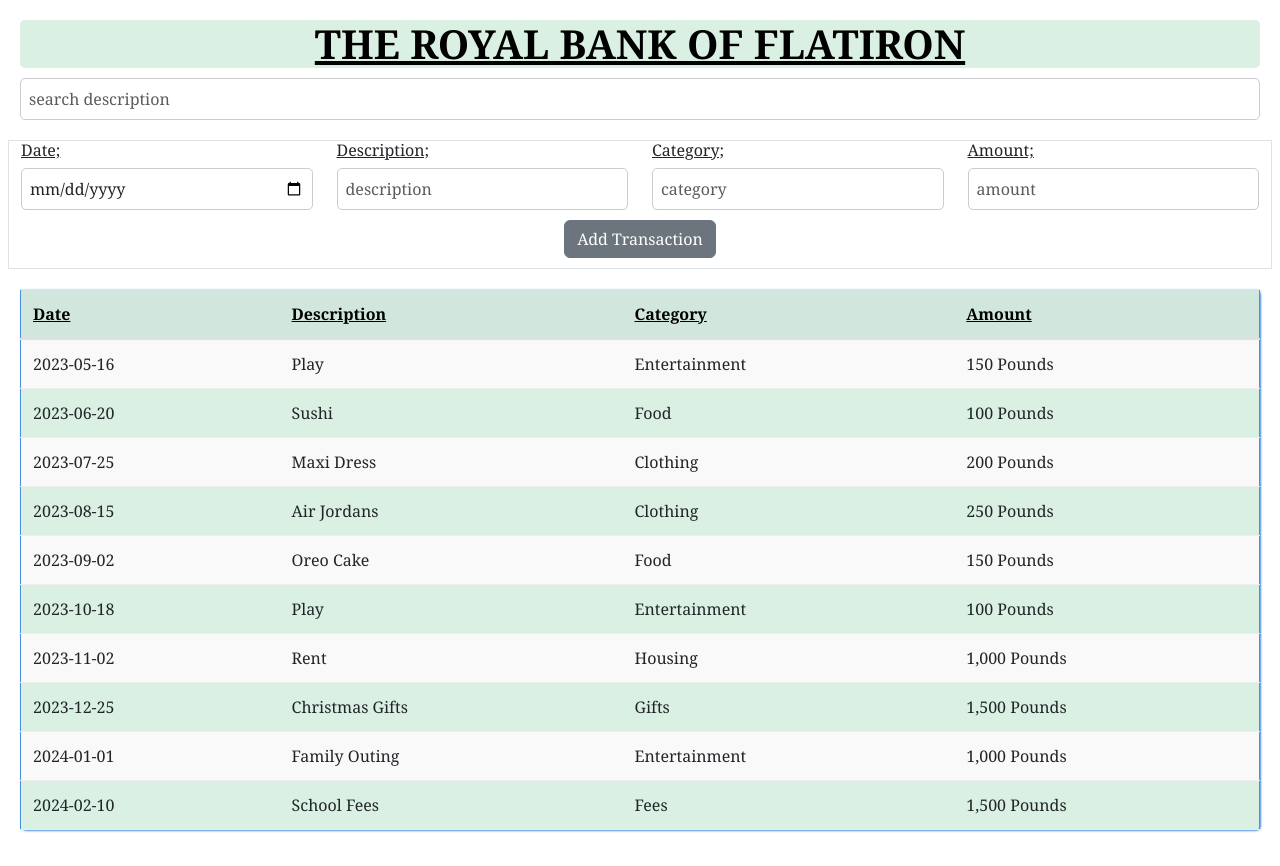
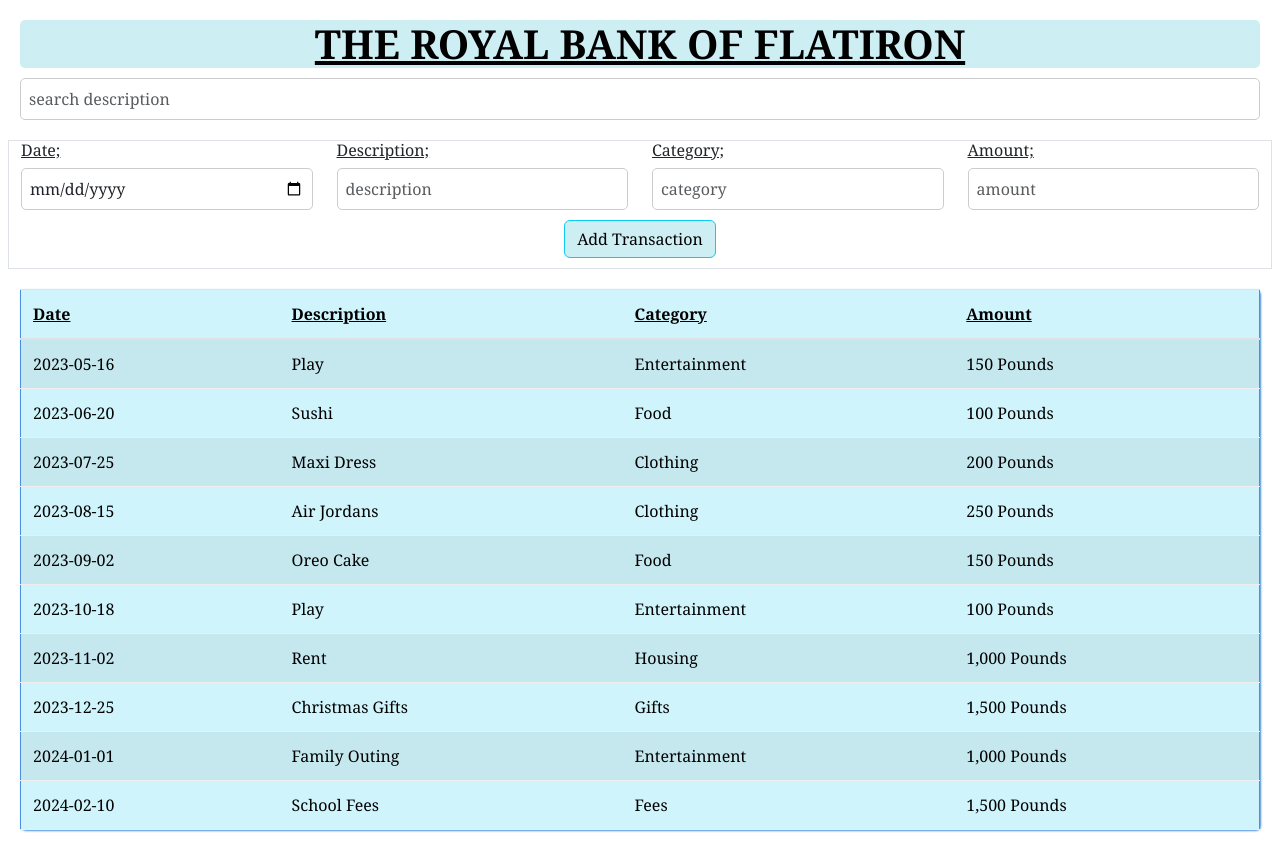
Before and after one commit to Lesliemwangi/bank-flatiron, a React (Vite) app: page / in a window 1280 px wide. Built offline with nearby package versions, Linux system fonts and the light colour scheme.

Commit message:
code-challenge

```diff
--- a/src/App.css
+++ b/src/App.css
@@ -2,7 +2,7 @@
   display: block;
   text-align: center;
   margin-bottom: 10px;
-  background-color:  #daf0e2;
+  background-color:  #cdeff4;
   color: black;
   border: none;
   border-radius: 5px;
--- a/src/components/Form.jsx
+++ b/src/components/Form.jsx
@@ -1,26 +1,37 @@
+// The component imports the useState hook from React to manage the component state.
 import { useState } from "react";
 
+// Declare the funtion Form with 2 props
+// These props are used to manage the state of transactions in the parent component
 export default function Form({ transactions, setTransactions }) {
+  // Initialize the state variable "report" with an object containing 4 properties:
+  // "date", "description", "category", and "amount", all set to an empty string
   const [report, setReport] = useState({
     date: "",
     description: "",
     category: "",
-    amount: ""
+    amount: "",
   });
 
+  // Declare the function sumbitHandle which handles the form submission event
   function submitHandle(e) {
     e.preventDefault();
     console.log(report);
+    // Check if all properties in the "report" object have values
     if (report.date && report.description && report.category && report.amount) {
+      // If all properties have values, add the "report" object to the "transactions" array
       setTransactions([...transactions, report]);
     }
   }
 
+  // Function to handle input changes
   function changeHandle(e) {
     console.log(e.target.value);
+    // Update the "report" state by spreading its current values and overwriting the property
+    // associated with the input field that triggered the event
     setReport({
       ...report,
-      [e.target.name]: e.target.value
+      [e.target.name]: e.target.value,
     });
   }
 
@@ -28,6 +39,7 @@ export default function Form({ transactions, setTransactions }) {
     <div className="row border" style={{ paddingBottom: "10px" }}>
       <div className="col-3">
         <h6>
+          {/* Date input field */}
           <u>Date;</u>
         </h6>
         <input
@@ -42,6 +54,7 @@ export default function Form({ transactions, setTransactions }) {
       </div>
       <div className="col-3">
         <h6>
+          {/* Description input field */}
           <u>Description;</u>
         </h6>
         <input
@@ -56,6 +69,7 @@ export default function Form({ transactions, setTransactions }) {
       </div>
       <div className="col-3">
         <h6>
+          {/* Category input field */}
           <u>Category;</u>
         </h6>
         <input
@@ -70,6 +84,7 @@ export default function Form({ transactions, setTransactions }) {
       </div>
       <div className="col-3">
         <h6>
+          {/* Amount input field */}
           <u>Amount;</u>
         </h6>
         <input
@@ -84,11 +99,8 @@ export default function Form({ transactions, setTransactions }) {
       </div>
 
       <div className="col-12 d-flex justify-content-center">
-        <button
-          type="submit"
-          onClick={submitHandle}
-          className="btn btn-secondary"
-        >
+        <button type="submit" onClick={submitHandle} className="btn btn-info">
+          {/* Add Transaction button */}
           Add Transaction
         </button>
       </div>
--- a/src/components/Search.jsx
+++ b/src/components/Search.jsx
@@ -1,18 +1,30 @@
-function Search({ setTransactions, goods}) {
-  function changeHandle (e){
-     const info = e.target.value;
+// A functional component in React.js named 'Search' that takes in two props:
+// 'setTransactions' (a function to update the state of transactions) and 'goods' (an array of transaction objects).
+function Search({ setTransactions, goods }) {
+  // A function 'changeHandle' that takes an event object 'e' as a parameter.
+  function changeHandle(e) {
+    // Store the input value from the event object in the 'info' variable.
+    const info = e.target.value;
+
+    // If the input value is not empty, filter the 'goods' array based on the input value.
     if (info.length > 0) {
+      // Filter the 'goods' array based on the input value.
       const filter = goods.filter((currency) => {
+        // Check if the 'description' property of each 'currency' object includes the input value.
         return currency.description.toLowerCase().includes(info.toLowerCase());
       });
+
+      // If the filtered array has a length greater than 0, update the 'transactions' state with the filtered array.
       if (filter.length > 0) {
         setTransactions(filter);
       }
     } else {
+      // If the input value's length is 0, update the 'transactions' state with the original 'goods' array.
       setTransactions(goods);
     }
   }
 
+  // Render the input element with necessary attributes and event listener.
   return (
     <div style={{ display: "block", paddingBottom: "10px" }}>
       <input
@@ -21,10 +33,9 @@ function Search({ setTransactions, goods}) {
         placeholder="search description"
         onChange={changeHandle}
       />
-
-
     </div>
   );
 }
 
+// Export the 'Search' component as the default export.
 export default Search;
--- a/src/components/Table.jsx
+++ b/src/components/Table.jsx
@@ -1,19 +1,25 @@
-function Table({transactions}) {
+
+// Function component 'Table' receives 'transactions' as a prop
+function Table({ transactions }) {
+  // Use 'map' to iterate through 'transactions' array and return a new array of table rows
   const item = transactions.map((currency, index) => {
+    // Destructure 'currency' object to access its properties
+    const { date, description, category, amount } = currency;
+
+    // Return a table row for each transaction with its corresponding data
     return (
       <tr key={index + 1}>
-        <td>{currency.date}</td>
-        <td>{currency.description}</td>
-        <td>{currency.category}</td>
-        <td>{currency.amount}</td>
+        <td>{date}</td>
+        <td>{description}</td>
+        <td>{category}</td>
+        <td>{amount}</td>
       </tr>
     );
   });
-  return(
-    <>
-    {item}
-    </>
-  )
+
+  // Return the table rows wrapped in a fragment
+  return <>{item}</>;
 }
 
+// Export the 'Table' component
 export default Table;
--- a/src/components/TransactionTable.jsx
+++ b/src/components/TransactionTable.jsx
@@ -1,20 +1,30 @@
 import Table from "../components/Table";
 
+// A functional component in React that renders a table of transactions
 function TransactionTable({ transactions }) {
+  // Return a table element with table head and table body
   return (
-    <table className="table table-success table-striped">
+    <table className="table table-info table-striped">
       <thead>
         <tr>
           <th scope="col">
             <u>Date</u>
           </th>
-          <th scope="col"><u>Description</u></th>
-          <th scope="col"><u>Category</u></th>
-          <th scope="col"><u>Amount</u></th>
+          <th scope="col">
+            <u>Description</u>
+          </th>
+          <th scope="col">
+            <u>Category</u>
+          </th>
+          <th scope="col">
+            <u>Amount</u>
+          </th>
         </tr>
       </thead>
-      <Table transactions={transactions} />
-      <tbody></tbody>
+      <tbody>
+        {/* Utilize the Table component to render the transaction data */}
+        <Table transactions={transactions} />
+      </tbody>
     </table>
   );
 }
--- a/src/index.css
+++ b/src/index.css
@@ -40,12 +40,28 @@ button {
   background-color: rgba(0, 0, 0, 0.05);
 }
 
-.table-success {
-  background-color: #daf0e2;
+.table-info {
+  background-color:  #cdeff4;
 }
 
 td {
   border: 1px;
+}
+
+/* Table Styling */
+.table {
+  width: 100%;
+  border-collapse: collapse;
+}
+
+.table thead {
+  background-color: #f8f9fa;
+}
+
+.table th, .table td {
+  text-align: left;
+  padding: 12px;
+  border-bottom: 1px solid #eee;
 }
 
 .btn-block {
@@ -53,6 +69,12 @@ td {
   width: 100%;
   padding: 5px;
 }
+
+
+.btn-info {
+  background-color: #cdeff4;
+}
+
 
 .form-container {
   padding-bottom: 20px; /* Adjust the value as needed */
@@ -68,7 +90,7 @@ td {
 
 /* Header Styling */
 .header-container, .header {
-  background-color: blue; /* Dark blue header */
+  background-color: blue;
   color: white;
   padding: 10px 20px;
   text-align: center;
@@ -114,21 +136,6 @@ td {
   background-color: #0056b3;
 }
 
-/* Table Styling */
-.table {
-  width: 100%;
-  border-collapse: collapse;
-}
-
-.table thead {
-  background-color: #f8f9fa;
-}
-
-.table th, .table td {
-  text-align: left;
-  padding: 12px;
-  border-bottom: 1px solid #eee;
-}
 
 .search-bar, .table {
   border-radius: 5px;
```
Also changed, not shown: src/App.jsx (+7 -2 lines), src/components/Header.jsx (+7 -1 lines).
